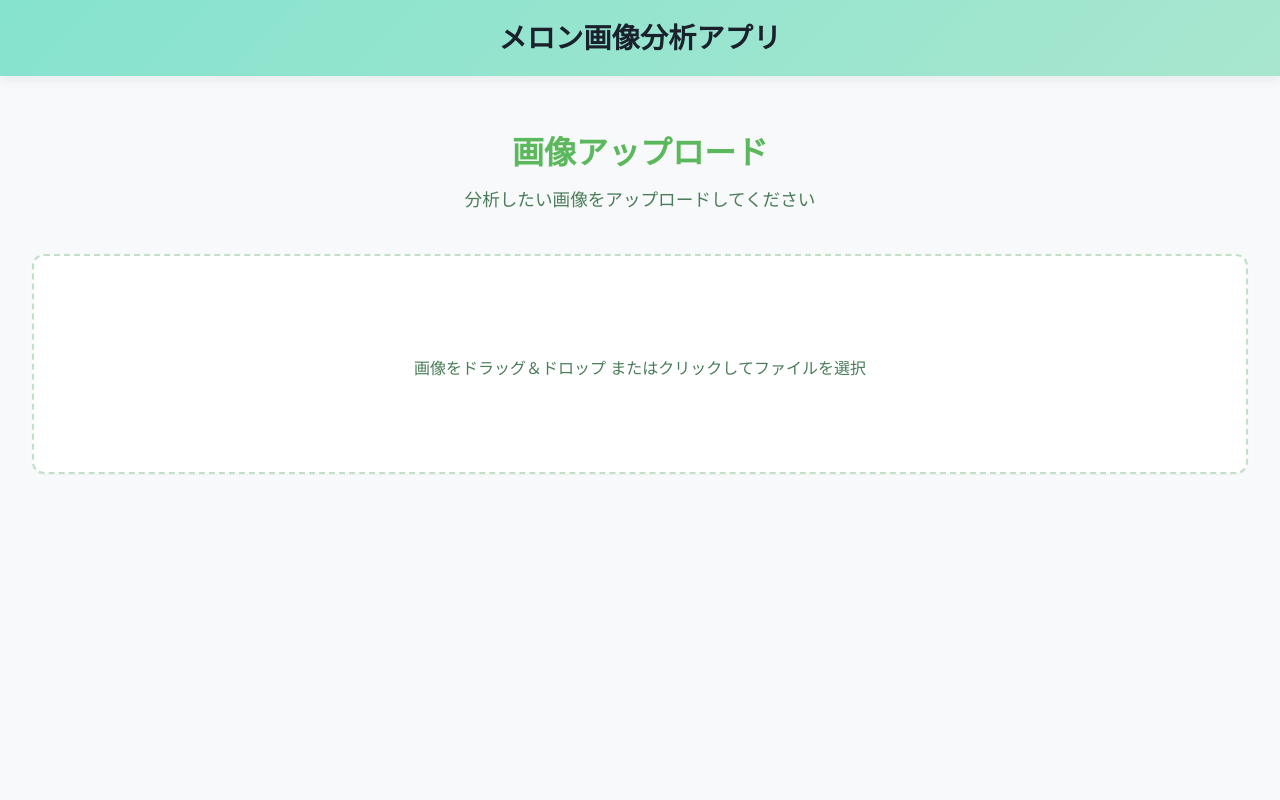
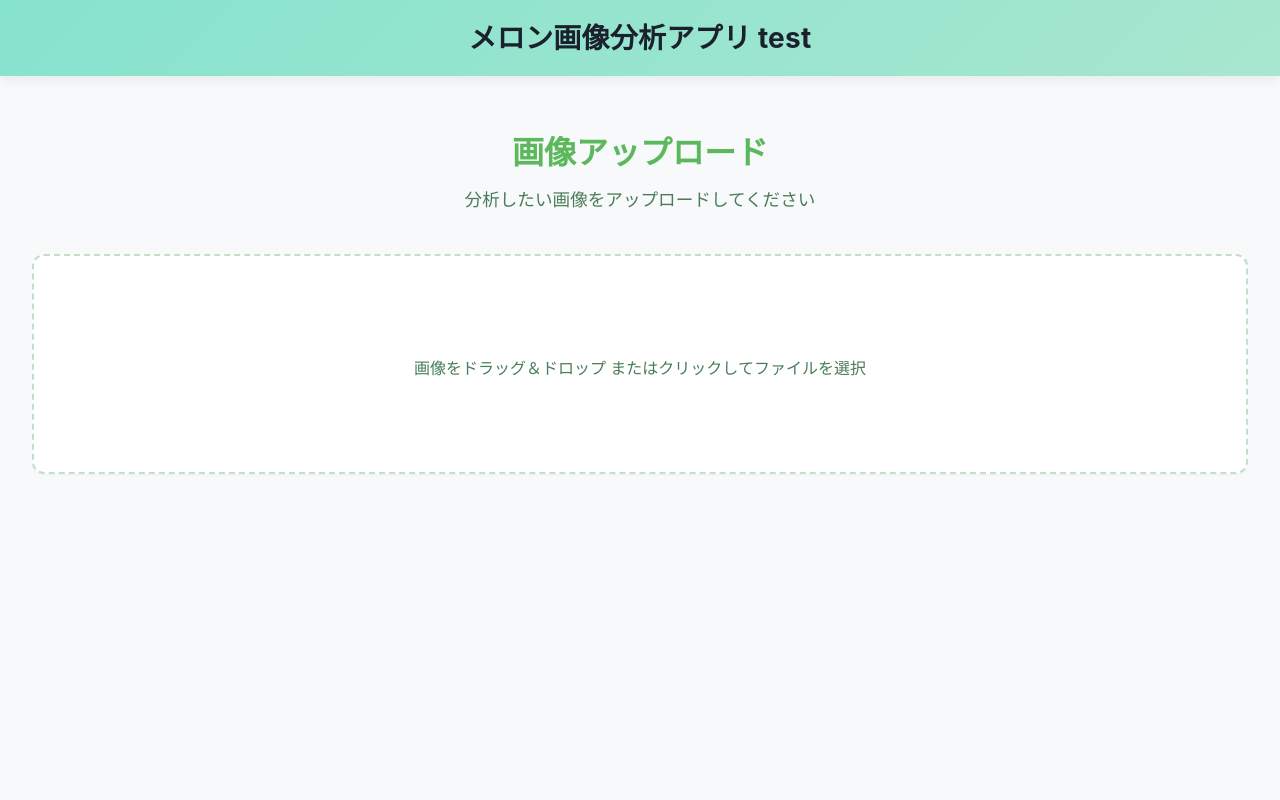
Before and after one commit to DanishAdira/melon-app, a React (Create React App) app in the folder web/: page /image_upload in a window 1280 px wide. Shown: the top 800 px of the page. Built offline with nearby package versions, Linux system fonts and the light colour scheme.

Commit message:
[test] testです

```diff
--- a/web/src/components/layout/AppHeader.tsx
+++ b/web/src/components/layout/AppHeader.tsx
@@ -5,7 +5,7 @@ const AppHeader = () => {
     return (
         <header className={styles.headerContainer}>
             <div>
-                <h1 className={styles.title}>メロン画像分析アプリ</h1>
+                <h1 className={styles.title}>メロン画像分析アプリ test</h1>
             </div>
         </header>
     );
```
